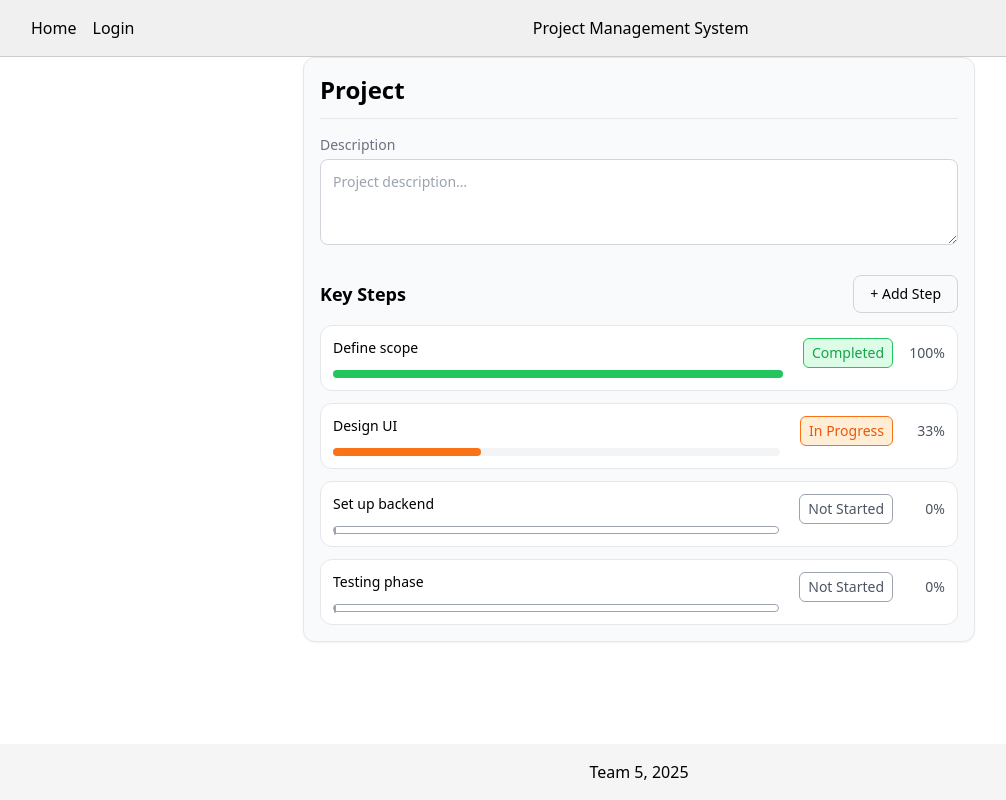
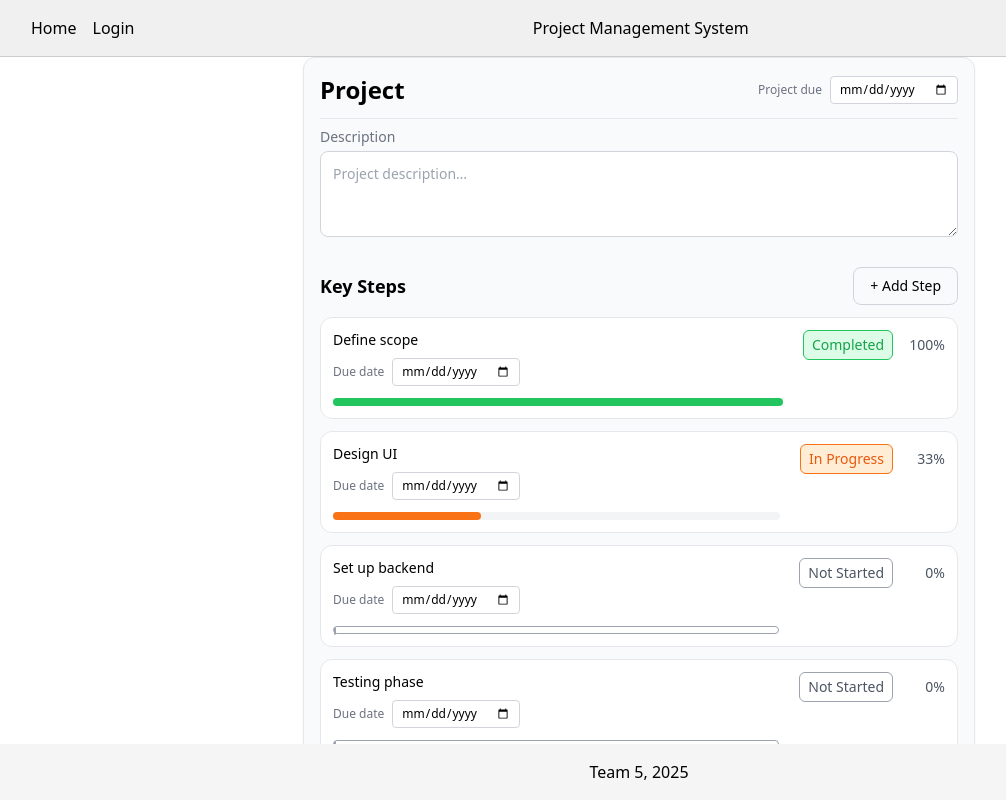
Before and after one commit to Code-the-Dream-School/jj-practicum-team-5-front, a React (Vite) app: page /project in a window 1280 px wide. Shown: the whole page, without its empty margins (1-1007 px from the left). Built offline with nearby package versions, Linux system fonts and the light colour scheme.

Commit message:
Add calendar to project page (Project deadline & Inline step due date editors) + Overdue badge & warning via DueBanner

```diff
--- a/src/App.jsx
+++ b/src/App.jsx
@@ -12,16 +12,11 @@ export default function App() {
     <BrowserRouter>
       <Routes>
         <Route element={<MainLayout />}>
-          {/* индекс = "/" */}
-          <Route index element={<HomePage />} />
-
-          {/* остальные страницы */}
-          <Route path="login" element={<LoginPage />} />
-          <Route path="signup" element={<SignUpForm />} />
-          <Route path="project" element={<ProjectPage />} />
-          <Route path="step/:id" element={<StepPage />} />
-
-          {/* fallback */}
+          <Route path="/" element={<HomePage />} />
+          <Route path="/login" element={<LoginPage />} />
+          <Route path="/signup" element={<SignUpForm />} />
+          <Route path="/project" element={<ProjectPage />} />
+          <Route path="/step/:id" element={<StepPage />} />
           <Route path="*" element={<div>Not Found</div>} />
         </Route>
       </Routes>
--- /dev/null
+++ b/src/components/DueBanner.jsx
@@ -0,0 +1,14 @@
+export default function DueBanner({
+  dueInfo,
+  text = "less than 24 hours to the deadline",
+}) {
+  if (!dueInfo?.dueSoon) return null;
+  return (
+    <div className="mb-4 rounded-md border border-red-300 bg-orange-50 text-orange-900 text-xs px-3 py-2">
+      <span className="font-semibold">Reminder:</span> {text}
+      {typeof dueInfo.hoursLeft === "number"
+        ? ` (${dueInfo.hoursLeft}h left)`
+        : ""}
+    </div>
+  );
+}
--- a/src/pages/ProjectPage.jsx
+++ b/src/pages/ProjectPage.jsx
@@ -1,68 +1,43 @@
-// src/pages/ProjectPage.jsx
-import React, { useEffect, useState } from "react";
+import React, { useEffect, useMemo, useState } from "react";
 import { Link } from "react-router-dom";
 
-// UI
 import Badge from "../components/Badge";
 import ProgressBar from "../components/ProgressBar";
+import DueBanner from "../components/DueBanner";
 
-// --- Local storage helpers ---
-const STORAGE_KEY = "steps_v1";
-const load = () => {
-  try {
-    const raw = localStorage.getItem(STORAGE_KEY);
-    return raw ? JSON.parse(raw) : null;
-  } catch {
-    return null;
+import { toDateOnly, getDueInfo } from "../utils/due";
+import { derive, toVariant } from "../utils/derive";
+import { createJSONStore } from "../utils/storage";
+
+// --- storage stores ---
+const stepsStore = createJSONStore("steps_v1", [], {
+  migrate: (arr) =>
+    (arr || []).map((s) => ({ ...s, dueDate: toDateOnly(s.dueDate) })),
+});
+
+const projectStore = createJSONStore(
+  "project_meta_v1",
+  { description: "", dueDate: null },
+  {
+    migrate: (p = {}) => ({
+      description: p.description || "",
+      dueDate: toDateOnly(p.dueDate),
+    }),
   }
-};
-const save = (steps) =>
-  localStorage.setItem(STORAGE_KEY, JSON.stringify(steps));
-
-// --- Calculate progress & status from subtasks ---
-function derive(step) {
-  const total = step?.subtasks?.length || 0;
-  const done = step?.subtasks?.filter((t) => t.done).length || 0;
-  const progress = total ? Math.round((done / total) * 100) : 0;
-
-  let status = "Not Started";
-  const overdue =
-    step?.dueDate && new Date(step.dueDate) < new Date() && done < total;
-  if (overdue) status = "Overdue";
-  else if (done === 0) status = "Not Started";
-  else if (done === total) status = "Completed";
-  else status = "In Progress";
-
-  return { progress, status, total, done };
-}
-
-// Map domain statuses -> UI variants used by Badge/ProgressBar
-const toVariant = (status) => {
-  switch (status) {
-    case "Completed":
-      return "success";
-    case "In Progress":
-      return "warning";
-    case "Overdue":
-      return "error";
-    case "Not Started":
-    default:
-      return "neutral";
-  }
-};
+);
 
 export default function ProjectPage() {
-  const [description, setDescription] = useState("");
-  const [steps, setSteps] = useState(() => {
-    const fromLS = load();
-    if (fromLS) return fromLS;
+  // Steps (with seeding if empty)
+  const initialSteps = (() => {
+    const fromLS = stepsStore.load();
+    if (fromLS && fromLS.length) return fromLS;
 
     const seed = [
       {
         id: 1,
         title: "Define scope",
         description: "Agree on goals and constraints.",
-        dueDate: null,
+        dueDate: null, // 'YYYY-MM-DD'
         subtasks: [
           { id: 1, title: "Write brief", done: true },
           { id: 2, title: "Approve goals", done: true },
@@ -97,34 +72,79 @@ export default function ProjectPage() {
         ],
       },
     ];
-    save(seed);
+    stepsStore.save(seed);
     return seed;
-  });
+  })();
 
+  const [steps, setSteps] = useState(initialSteps);
+
+  // Project meta
+  const initialProject = projectStore.load();
+  const [description, setDescription] = useState(initialProject.description);
+  const [projectDue, setProjectDue] = useState(initialProject.dueDate); // 'YYYY-MM-DD' or null
+
+  // Persist
   useEffect(() => {
-    save(steps);
+    stepsStore.save(steps);
   }, [steps]);
+  useEffect(() => {
+    projectStore.save({ description, dueDate: projectDue });
+  }, [description, projectDue]);
 
+  // Actions
   const addStep = () => {
     const nextId = steps.length ? Math.max(...steps.map((s) => s.id)) + 1 : 1;
-    const newStep = {
+    setSteps([
+      ...steps,
+      {
         id: nextId,
         title: `New Step ${nextId}`,
         description: "",
         dueDate: null,
         subtasks: [],
+      },
+    ]);
   };
-    const updated = [...steps, newStep];
-    setSteps(updated);
-    save(updated);
+
+  const setStepDueDate = (stepId, value) => {
+    setSteps(
+      steps.map((s) => (s.id === stepId ? { ...s, dueDate: value || null } : s))
+    );
   };
+
+  // Project deadline flags
+  const projectDueInfo = useMemo(() => {
+    const allDone = steps.every((s) => derive(s).progress === 100);
+    return getDueInfo(projectDue, allDone);
+  }, [projectDue, steps]);
+
+  const projectOverdue = projectDueInfo.overdue;
 
   return (
     <div className="max-w-2xl mx-auto p-4 bg-gray-50 border border-gray-200 rounded-xl shadow-sm">
       {/* Header */}
-      <div className="flex justify-between items-center border-b border-gray-200 pb-3 mb-4">
+      <div className="flex items-center border-b border-gray-200 pb-3 mb-2 gap-3">
         <h1 className="text-2xl font-bold">Project</h1>
+        <div className="ml-auto flex items-center gap-2">
+          <label htmlFor="project-due" className="text-xs text-gray-500">
+            Project due
+          </label>
+          <input
+            id="project-due"
+            type="date"
+            value={projectDue || ""}
+            onChange={(e) => setProjectDue(e.target.value || null)} // store as 'YYYY-MM-DD'
+            className="border border-gray-300 rounded px-2 py-1 text-xs"
+          />
+          {projectOverdue && <Badge status="error">Overdue</Badge>}
         </div>
+      </div>
+
+      {/* <24h project warning */}
+      <DueBanner
+        dueInfo={projectDueInfo}
+        text="less than 24 hours to the project deadline"
+      />
 
       {/* Project description */}
       <label
@@ -168,6 +188,27 @@ export default function ProjectPage() {
                 <div className="flex-1">
                   <div className="text-sm font-medium">{s.title}</div>
 
+                  {/* Inline due date for step */}
+                  <div className="mt-2 flex items-center gap-2">
+                    <label
+                      className="text-xs text-gray-500"
+                      htmlFor={`due-${s.id}`}
+                    >
+                      Due date
+                    </label>
+                    <input
+                      id={`due-${s.id}`}
+                      type="date"
+                      value={s.dueDate || ""}
+                      onClick={(e) => e.stopPropagation()}
+                      onChange={(e) => {
+                        e.stopPropagation();
+                        setStepDueDate(s.id, e.target.value);
+                      }}
+                      className="border border-gray-300 rounded px-2 py-1 text-xs"
+                    />
+                  </div>
+
                   {/* Progress bar */}
                   <div className="mt-3">
                     <ProgressBar status={variant} value={meta.progress} />
--- a/src/pages/StepPage.jsx
+++ b/src/pages/StepPage.jsx
@@ -1,65 +1,34 @@
-// src/pages/StepPage.jsx
 import React, { useEffect, useMemo, useState } from "react";
 import { Link, useLocation, useParams } from "react-router-dom";
 
-// UI
 import Badge from "../components/Badge";
 import ProgressBar from "../components/ProgressBar";
+import DueBanner from "../components/DueBanner";
 
-// --- storage helpers ---
-const STORAGE_KEY = "steps_v1";
-const loadSteps = () => {
-  try {
-    const raw = localStorage.getItem(STORAGE_KEY);
-    return raw ? JSON.parse(raw) : [];
-  } catch {
-    return [];
-  }
-};
-const saveSteps = (steps) =>
-  localStorage.setItem(STORAGE_KEY, JSON.stringify(steps));
+import { toDateOnly, getDueInfo } from "../utils/due";
+import { derive, toVariant } from "../utils/derive";
+import { createJSONStore } from "../utils/storage";
 
-// --- progress & status from subtasks ---
-export function derive(step) {
-  const total = step?.subtasks?.length || 0;
-  const done = step?.subtasks?.filter((t) => t.done).length || 0;
-  const progress = total ? Math.round((done / total) * 100) : 0;
+// --- storage (steps) ---
+const stepsStore = createJSONStore("steps_v1", [], {
+  migrate: (arr) =>
+    (arr || []).map((s) => ({ ...s, dueDate: toDateOnly(s.dueDate) })),
+});
 
-  let status = "Not Started";
-  const overdue =
-    step?.dueDate && new Date(step.dueDate) < new Date() && done < total;
-  if (overdue) status = "Overdue";
-  else if (done === 0) status = "Not Started";
-  else if (done === total) status = "Completed";
-  else status = "In Progress";
-
-  return { progress, status, total, done };
-}
-
-// Доменные статусы -> варианты UI-компонентов
-const toVariant = (status) => {
-  switch (status) {
-    case "Completed":
-      return "success";
-    case "In Progress":
-      return "warning";
-    case "Overdue":
-      return "error";
-    case "Not Started":
-    default:
-      return "neutral";
-  }
-};
-
-// --- page ---
 export default function StepPage() {
   const { id } = useParams();
   const stepId = Number(id);
   const location = useLocation();
-  const stateStep = location.state?.step || null; // приходит из <Link state={{step}} />
+
+  const stateStep = location.state?.step
+    ? {
+        ...location.state.step,
+        dueDate: toDateOnly(location.state.step.dueDate),
+      }
+    : null;
 
   // Load all steps once
-  const [steps, setSteps] = useState(() => loadSteps());
+  const [steps, setSteps] = useState(() => stepsStore.load());
 
   // Pick the step: prefer stored, else fallback to state
   const initialStep =
@@ -68,7 +37,7 @@ export default function StepPage() {
 
   const [step, setStep] = useState(initialStep);
 
-  // Если шаг пришёл только из state — вставим его в сторедж
+  // If the step only came from state — persist it to storage
   useEffect(() => {
     if (
       stateStep &&
@@ -80,14 +49,11 @@ export default function StepPage() {
         { ...stateStep, subtasks: stateStep.subtasks || [] },
       ];
       setSteps(inserted);
-      saveSteps(inserted);
+      stepsStore.save(inserted);
       setStep(stateStep);
     }
     // eslint-disable-next-line react-hooks/exhaustive-deps
   }, [stateStep, stepId]);
-
-  const meta = useMemo(() => derive(step), [step]);
-  const variant = toVariant(meta.status);
 
   if (!step) {
     return (
@@ -100,6 +66,10 @@ export default function StepPage() {
     );
   }
 
+  const meta = useMemo(() => derive(step), [step]);
+  const variant = toVariant(meta.status);
+  const stepDueInfo = getDueInfo(step?.dueDate, meta.progress === 100);
+
   // -- mutations with persist --
   const updateAndPersist = (updated) => {
     setStep(updated);
@@ -107,16 +77,15 @@ export default function StepPage() {
       ? steps.map((s) => (s.id === updated.id ? updated : s))
       : [...steps, updated];
     setSteps(updatedSteps);
-    saveSteps(updatedSteps);
+    stepsStore.save(updatedSteps);
   };
 
   const setDescription = (val) =>
     updateAndPersist({ ...step, description: val });
+
+  // Store date-only string 'YYYY-MM-DD' (no toISOString to avoid timezone shifts)
   const setDueDate = (val) =>
-    updateAndPersist({
-      ...step,
-      dueDate: val ? new Date(val).toISOString() : null,
-    });
+    updateAndPersist({ ...step, dueDate: val || null });
 
   const toggleSubtask = (tid) => {
     const subtasks = (step.subtasks || []).map((t) =>
@@ -124,12 +93,14 @@ export default function StepPage() {
     );
     updateAndPersist({ ...step, subtasks });
   };
+
   const editSubtaskTitle = (tid, title) => {
     const subtasks = (step.subtasks || []).map((t) =>
       t.id === tid ? { ...t, title } : t
     );
     updateAndPersist({ ...step, subtasks });
   };
+
   const addSubtask = () => {
     const list = step.subtasks || [];
     const nextId = list.length ? Math.max(...list.map((t) => t.id)) + 1 : 1;
@@ -141,6 +112,7 @@ export default function StepPage() {
       ],
     });
   };
+
   const removeSubtask = (tid) =>
     updateAndPersist({
       ...step,
@@ -163,6 +135,12 @@ export default function StepPage() {
         </div>
       </div>
 
+      {/* <24h warning */}
+      <DueBanner
+        dueInfo={stepDueInfo}
+        text="less than 24 hours to the deadline"
+      />
+
       {/* Description */}
       <label htmlFor="step-desc" className="block text-sm text-gray-600 mb-1">
         Description
@@ -184,7 +162,7 @@ export default function StepPage() {
         <input
           id="due-date"
           type="date"
-          value={step.dueDate ? step.dueDate.slice(0, 10) : ""}
+          value={step.dueDate || ""}
           onChange={(e) => setDueDate(e.target.value)}
           className="border border-gray-300 rounded px-2 py-1 text-sm"
         />
--- /dev/null
+++ b/src/utils/derive.js
@@ -0,0 +1,34 @@
+import { getDueInfo } from "./due";
+
+// Progress/status of a step based on its subtasks and deadline
+export function derive(step) {
+  const total = step?.subtasks?.length || 0;
+  const done = step?.subtasks?.filter((t) => t.done).length || 0;
+  const progress = total ? Math.round((done / total) * 100) : 0;
+
+  const overdue = step?.dueDate
+    ? getDueInfo(step.dueDate, done === total).overdue
+    : false;
+
+  let status = "Not Started";
+  if (overdue) status = "Overdue";
+  else if (done === 0) status = "Not Started";
+  else if (done === total) status = "Completed";
+  else status = "In Progress";
+
+  return { progress, status, total, done };
+}
+
+// Map domain statuses to UI variants
+export function toVariant(status) {
+  switch (status) {
+    case "Completed":
+      return "success";
+    case "In Progress":
+      return "warning";
+    case "Overdue":
+      return "error";
+    default:
+      return "neutral";
+  }
+}
--- /dev/null
+++ b/src/utils/due.js
@@ -0,0 +1,35 @@
+export const HOUR = 36e5; // milliseconds in one hour
+export const DAY = 24 * HOUR; // milliseconds in one day
+
+// Normalize input date to a 'YYYY-MM-DD' date-only string
+export function toDateOnly(d) {
+  if (!d) return null;
+  if (/^\d{4}-\d{2}-\d{2}$/.test(d)) return d;
+  const dt = new Date(d);
+  const y = dt.getFullYear();
+  const m = String(dt.getMonth() + 1).padStart(2, "0");
+  const day = String(dt.getDate()).padStart(2, "0");
+  return `${y}-${m}-${day}`;
+}
+
+// End of the local day (23:59:59.999) for 'YYYY-MM-DD' → epoch ms
+export function endOfLocalDayMs(dateStr) {
+  const [y, m, d] = dateStr.split("-").map(Number);
+  return new Date(y, m - 1, d, 23, 59, 59, 999).getTime();
+}
+
+// Return deadline flags:
+// - overdue: deadline has passed
+// - dueSoon: less than 24 hours remaining
+// - hoursLeft: hours remaining (rounded up)
+export function getDueInfo(due, completed = false) {
+  if (!due || completed)
+    return { overdue: false, dueSoon: false, hoursLeft: null };
+  const delta = endOfLocalDayMs(due) - Date.now();
+  if (delta <= 0) return { overdue: true, dueSoon: false, hoursLeft: 0 };
+  return {
+    overdue: false,
+    dueSoon: delta <= DAY,
+    hoursLeft: Math.ceil(delta / HOUR),
+  };
+}
--- /dev/null
+++ b/src/utils/storage.js
@@ -0,0 +1,24 @@
+export function createJSONStore(key, defaultValue, { migrate } = {}) {
+  const runMigrate = typeof migrate === "function" ? migrate : (x) => x;
+
+  function load() {
+    try {
+      const raw = localStorage.getItem(key);
+      if (!raw) return defaultValue;
+      const parsed = JSON.parse(raw);
+      return runMigrate(parsed);
+    } catch {
+      return defaultValue;
+    }
+  }
+
+  function save(value) {
+    localStorage.setItem(key, JSON.stringify(value));
+  }
+
+  function reset() {
+    localStorage.removeItem(key);
+  }
+
+  return { load, save, reset };
+}
```
Lines whose indentation alone changed are shown as unchanged.
